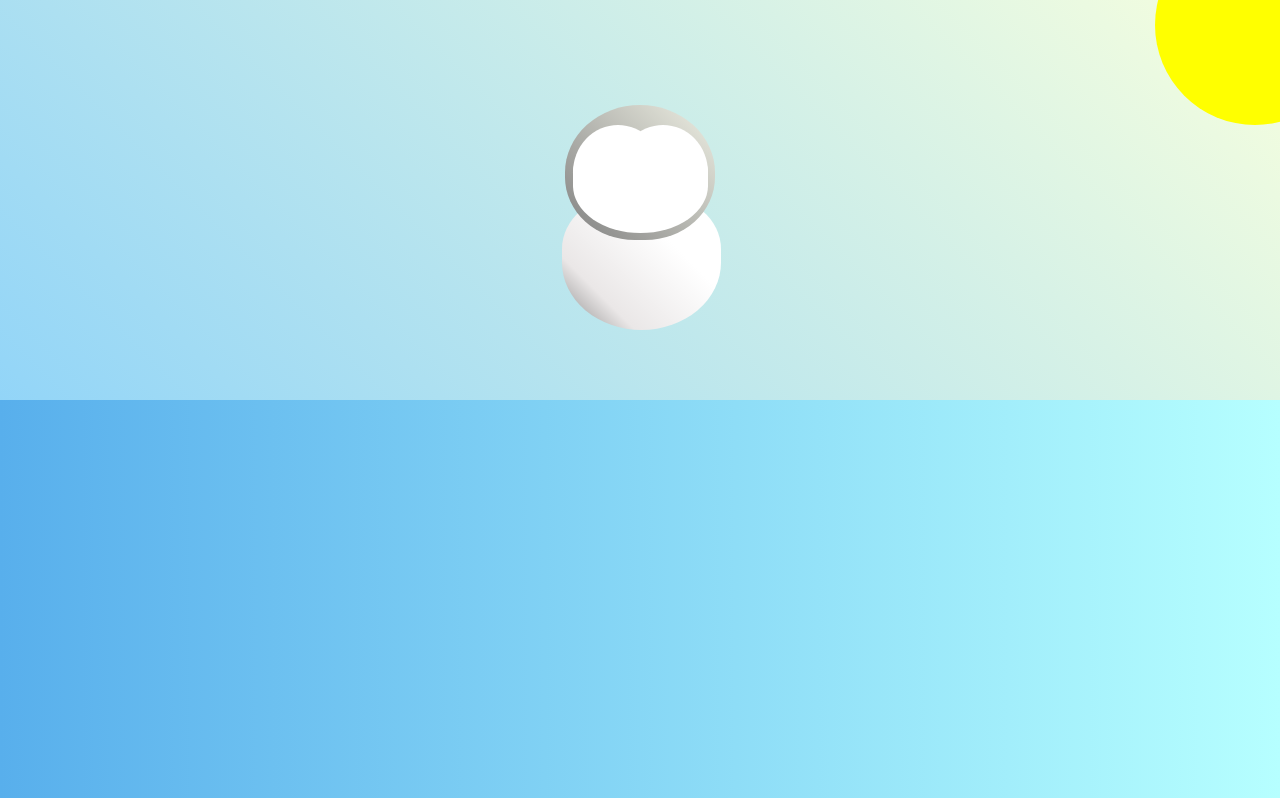
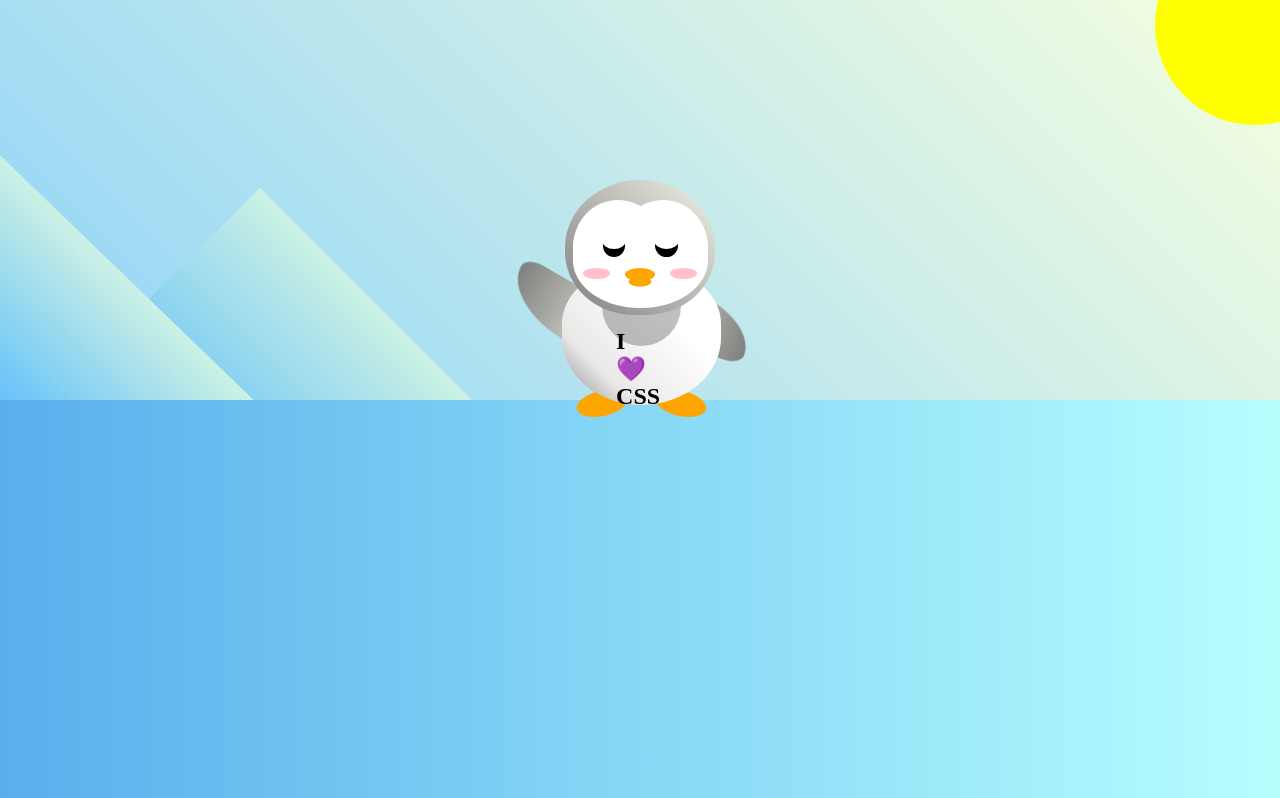
Before and after one commit to CodeShibaGo/m3-week-02-snershen, a plain HTML site: page penguin/index.html in a window 1280 px wide. Shown: the top 798 px of the page. Drawn offline with Linux system fonts and the light colour scheme.

Commit message:
:lipstick: complete penguin UI

```diff
--- a/penguin/index.html
+++ b/penguin/index.html
@@ -11,16 +11,30 @@
       <div class="penguin-head">
         <div class="face left"></div>
         <div class="face right"></div>
-        <div class="eye left"></div>
-        <div class="eye right"></div>
         <div class="chin"></div>
+        <div class="eye left">
+          <div class="eye-mask"></div>
+        </div>
+        <div class="eye right">
+          <div class="eye-mask"></div>
+        </div>
+        <div class="mouth top"></div>
+        <div class="mouth bottom"></div>
+        <div class="blush left"></div>
+        <div class="blush right"></div>
       </div>
       <div class="penguin-body">
-        <div class="penguin-chest"></div>
+        <div class="chest"></div>
         <div class="arm left"></div>
         <div class="arm right"></div>
+        <div class="foot left"></div>
+        <div class="foot right"></div>
+        <div class="text">
+          <p>I 💜 CSS</p>
+        </div>
       </div>
     </div>
+
     <div class="mountain-front"></div>
     <div class="mountain-back"></div>
     <div class="sun"></div>
--- a/penguin/style.css
+++ b/penguin/style.css
@@ -11,95 +11,19 @@ body {
 
 body {
   height: 100vh;
+  width: 100%;
   overflow: hidden;
-  background: #000;
   background: linear-gradient(45deg, rgb(118, 201, 255), rgb(247, 255, 222));
 }
 
-.penguin {
-  position: relative;
-  z-index: 4;
-  width: 300px;
-  height: 300px;
-  margin: 0 auto;
-  margin-top: 75px;
-}
-
-.penguin * {
+.ground {
+  margin-top: -58px;
   position: absolute;
-}
-.penguin-head {
-  z-index: 1;
-  width: 50%;
-  height: 45%;
-  top: 10%;
-  left: 25%;
-  border-radius: 70% 70% 65% 65%;
-  background: linear-gradient(45deg, var(--penguin-gray), rgb(239, 240, 228));
-}
-.face {
-  width: 60%;
-  height: 70%;
-  background: var(--penguin-white);
-  border-radius: 70% 70% 60% 60%;
-  top: 15%;
-}
-.face.left {
-  left: 5%;
-}
-.face.right {
-  right: 5%;
-}
-.eye {
-  width: 15%;
-  height: 17%;
-  background-color: black;
-  top: 45%;
-  border-radius: 50%;
-}
-.eye.left {
-  left: 25%;
-}
-.eye.right {
-  right: 25%;
-}
-.chin {
-  background: var(--penguin-white);
-  width: 90%;
-  height: 70%;
-  bottom: 10%;
-  border-radius: 70% 70% 100% 100%;
-  left: 5%;
-  top: 25%;
-}
-.penguin-body {
-  width: 53%;
-  height: 45%;
-  background: linear-gradient(45deg, rgb(134, 133, 133) 0%, rgb(234, 231, 231) 25%, white 67%);
-  border-radius: 80% 80% 100% 100%;
-  top: 40%;
-  left: 24%;
-}
-.arm {
+  bottom: 0;
+  z-index: 3;
+  height: calc(100vh - 400px);
   width: 100%;
-  height: 100%;
-  background: linear-gradient(90deg, var(--penguin-skin), rgb(209, 210, 199));
-  border-radius: 30% 30% 30% 120%;
-  z-index: -1;
-}
-
-.arm.left {
-  top: 35%;
-  left: 5%;
-  transform-origin: top left;
-  transform: rotate(130deg) scaleX(-1);
-  animation: 3s linear infinite wave;
-}
-
-.arm.right {
-  top: 0%;
-  right: -5%;
-  transform: rotate(-45deg);
+  background: linear-gradient(90deg, rgb(88, 175, 236), rgb(182, 255, 255));
 }
 
 .mountain-front {
@@ -117,7 +41,7 @@ body {
   height: 300px;
   background: linear-gradient(rgb(203, 241, 228), rgb(80, 183, 255));
   transform: rotate(45deg);
-  margin-top: 300px;
+  top: 250px;
   position: absolute;
   left: 110px;
   z-index: 1;
@@ -133,11 +57,199 @@ body {
   right: -75px;
 }
 
-.ground {
+.penguin {
   position: absolute;
-  bottom: 0;
-  z-index: 3;
-  height: calc(100vh - 400px);
-  width: 100%;
-  background: linear-gradient(90deg, rgb(88, 175, 236), rgb(182, 255, 255));
+
+  left: 50%;
+  transform: translateX(-50%);
+  z-index: 4;
+  width: 300px;
+  height: 300px;
+  margin: 0 auto;
+  margin-top: 150px;
+  transition: 0.5s;
 }
+
+.penguin * {
+  position: absolute;
+}
+
+.penguin:active {
+  transform: translateX(-50%) scale(1.5);
+  cursor: not-allowed;
+}
+
+.penguin-head {
+  z-index: 1;
+  width: 50%;
+  height: 45%;
+  top: 10%;
+  left: 25%;
+  border-radius: 70% 70% 65% 65%;
+  background: linear-gradient(45deg, var(--penguin-gray), rgb(239, 240, 228));
+}
+
+.penguin-head .face {
+  width: 60%;
+  height: 70%;
+  background: var(--penguin-white);
+  border-radius: 70% 70% 60% 60%;
+  top: 15%;
+}
+
+.penguin-head .face.left {
+  left: 5%;
+}
+
+.penguin-head .face.right {
+  right: 5%;
+}
+
+.penguin-head .chin {
+  background: var(--penguin-white);
+  width: 90%;
+  height: 70%;
+  bottom: 10%;
+  border-radius: 70% 70% 100% 100%;
+  left: 5%;
+  top: 25%;
+}
+
+.penguin-head .eye {
+  width: 15%;
+  height: 17%;
+  background-color: black;
+  top: 40%;
+  border-radius: 50%;
+}
+
+.penguin-head .eye.left {
+  left: 25%;
+}
+
+.penguin-head .eye.right {
+  right: 25%;
+}
+
+.penguin-head .eye-mask {
+  bottom: 8px;
+  left: -1px;
+  width: 110%;
+  height: 80%;
+  background: #fff;
+  border-radius: 50%;
+}
+
+.penguin-head .mouth {
+  background: orange;
+  width: 20%;
+  height: 10%;
+  border-radius: 50%;
+}
+
+.penguin-head .mouth.top {
+  top: 65%;
+  left: 40%;
+}
+
+.penguin-head .mouth.bottom {
+  top: 70%;
+  left: 40%;
+  transform: scale(-0.75);
+}
+
+.penguin-head .blush {
+  background: pink;
+  width: 18%;
+  height: 8%;
+  border-radius: 50%;
+  top: 65%;
+}
+
+.penguin-head .blush.left {
+  left: 12%;
+}
+
+.penguin-head .blush.right {
+  right: 12%;
+}
+
+.penguin-body {
+  width: 53%;
+  height: 45%;
+  background: linear-gradient(45deg, rgb(134, 133, 133) 0%, rgb(234, 231, 231) 25%, white 67%);
+  border-radius: 80% 80% 100% 100%;
+  top: 40%;
+  left: 24%;
+}
+
+.penguin-body .chest {
+  width: 50%;
+  height: 60%;
+  border-radius: 50%;
+  top: -4%;
+  left: 25%;
+  opacity: 0.5;
+  background: var(--penguin-gray);
+}
+
+.penguin-body .arm {
+  width: 60%;
+  height: 40%;
+  background: linear-gradient(90deg, var(--penguin-gray), rgb(209, 210, 199));
+  border-radius: 50%;
+  border-radius: 30% 30% 30% 120%;
+  z-index: -1;
+}
+
+.penguin-body .arm.left {
+  top: 25%;
+  left: -30%;
+  transform-origin: top right;
+  transform: rotate(30deg);
+  animation: 2s ease-out infinite wave alternate;
+}
+
+.penguin-body .arm.right {
+  top: 20%;
+  right: -20%;
+  transform: rotate(200deg);
+}
+
+.penguin-body .foot {
+  background: orange;
+  bottom: -12px;
+
+  height: 20%;
+  border-radius: 50%;
+  transform: skew(-30deg);
+  z-index: -1;
+  width: 30%;
+}
+
+.penguin-body .foot.left {
+  left: 10%;
+  transform: skew(-30deg);
+}
+
+.penguin-body .foot.right {
+  right: 10%;
+  width: 30%;
+  transform: skew(30deg);
+}
+
+.penguin-body .text {
+  font-size: 1.5rem;
+  font-weight: bold;
+  left: 34%;
+  top: 25%;
+}
+
+@keyframes wave {
+  10% {
+    transform: rotate(20deg);
+  }
+  40% {
+    transform: rotate(30deg);
+  }
+}
```
